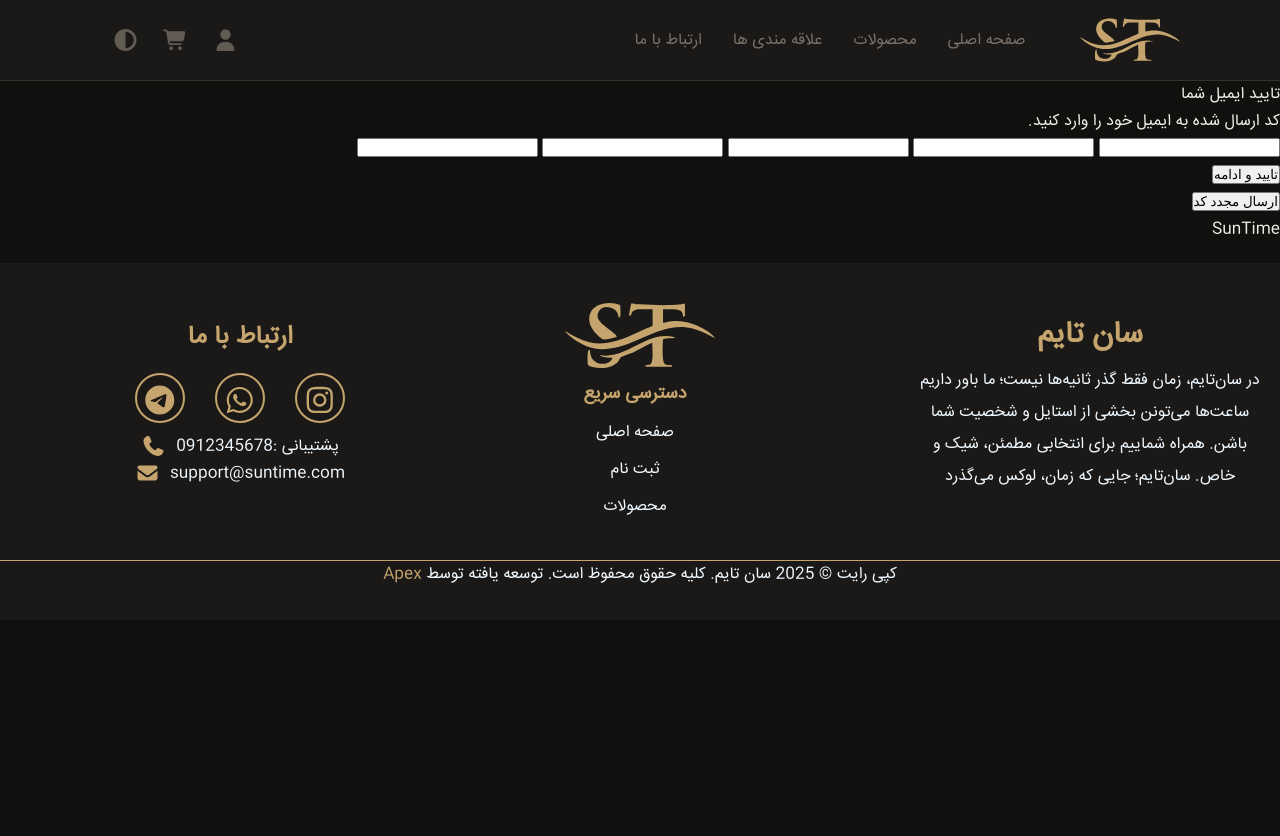
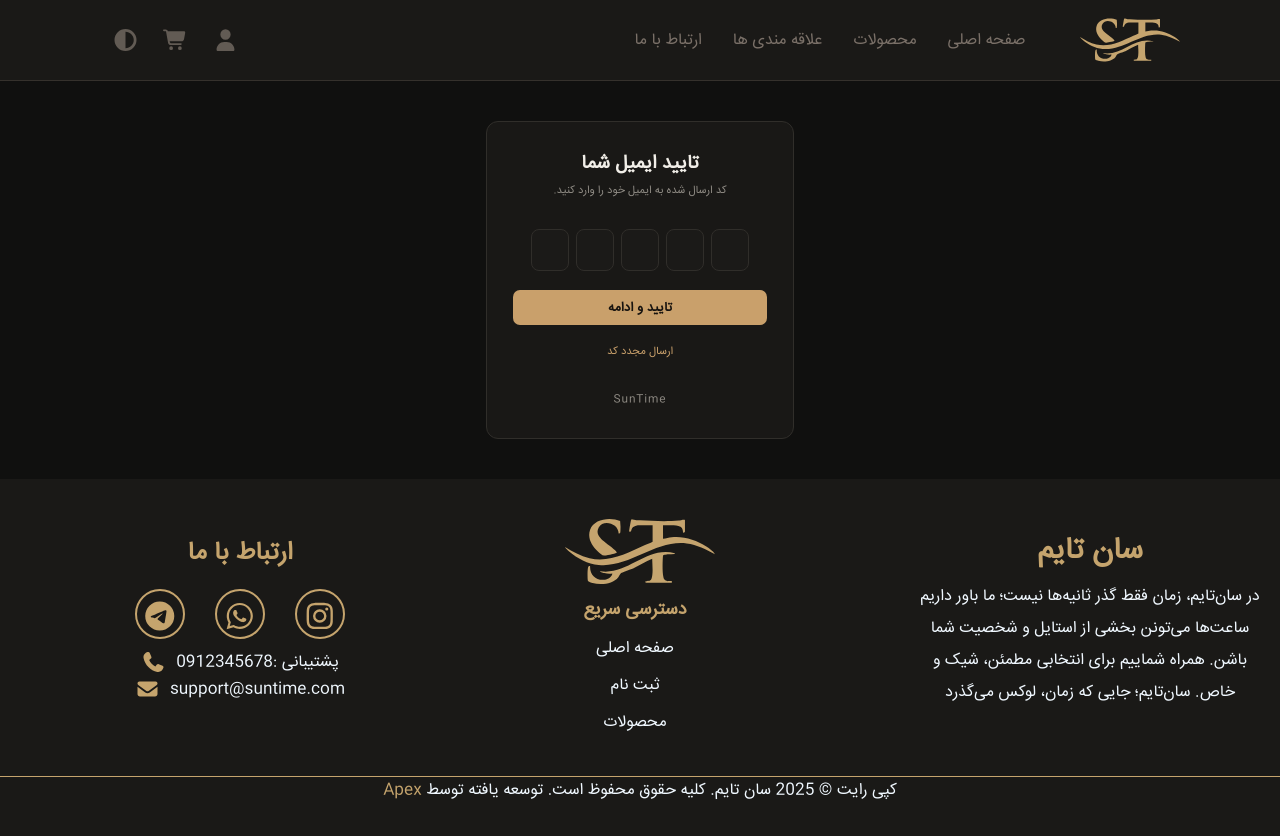
Before and after one commit to Parsa-Zolfaghari/Shoping-project-frontend, a website: page pages/auth/email-vertification.html in a window 1280 px wide. Before the commit the page ends 800 px from the top, so only its background shows below. Drawn offline with Linux system fonts and the light colour scheme; files whose address does not match are found by name.

Commit message:
Agent Host changes for agents/css-form-email-verification-design (#71)

```diff
--- a/styles/features/auth/auth.css
+++ b/styles/features/auth/auth.css
@@ -448,6 +448,145 @@
     }
 }
 
+
+/* ========================================
+   EMAIL VERIFICATION
+======================================== */
+
+.from-email__vertification {
+    width: min(100% - 40px, 308px);
+    margin: 40px auto;
+    padding: 27px 26px 26px;
+
+    background-color: var(--auth-card-bg);
+    border: 1px solid var(--auth-border);
+    border-radius: 12px;
+}
+
+.container-email__vertification-box {
+    width: 100%;
+}
+
+.container-texts__box {
+    margin-bottom: 28px;
+    text-align: center;
+}
+
+.email-vertificated__title {
+    display: block;
+    margin-bottom: 3px;
+
+    color: var(--auth-text);
+    font-size: 19px;
+    font-weight: 700;
+    line-height: 1.6;
+}
+
+.write-code__text {
+    color: var(--auth-text-muted);
+    font-size: 11px;
+    line-height: 1.7;
+}
+
+.container-input__write-code {
+    display: flex;
+    justify-content: center;
+    gap: 7px;
+    margin-bottom: 19px;
+    direction: ltr;
+}
+
+.input-write__code {
+    width: 38px;
+    height: 42px;
+    padding: 0;
+
+    border: 1px solid var(--auth-border);
+    border-radius: 8px;
+    outline: none;
+
+    background-color: var(--auth-input-bg);
+    color: var(--auth-text);
+    font-family: inherit;
+    font-size: 16px;
+    font-weight: 700;
+    text-align: center;
+    transition:
+        border-color 0.2s ease,
+        box-shadow 0.2s ease;
+}
+
+.input-write__code:focus {
+    border-color: var(--auth-accent);
+    box-shadow: 0 0 0 2px rgba(201, 160, 107, 0.08);
+}
+
+.container-button__vertification,
+.container-button__resend-code {
+    width: 100%;
+}
+
+.btn-vertification,
+.btn-resend__code {
+    width: 100%;
+    height: 35px;
+
+    border: none;
+    border-radius: 7px;
+
+    font-family: inherit;
+    font-size: 13px;
+    font-weight: 700;
+    cursor: pointer;
+    transition:
+        background-color 0.2s ease,
+        color 0.2s ease,
+        transform 0.15s ease;
+}
+
+.btn-vertification {
+    background-color: var(--auth-accent);
+    color: #17130f;
+}
+
+.btn-vertification:hover {
+    background-color: var(--auth-accent-hover);
+}
+
+.btn-vertification:active,
+.btn-resend__code:active {
+    transform: scale(0.98);
+}
+
+.container-button__resend-code {
+    margin-top: 12px;
+}
+
+.btn-resend__code {
+    height: auto;
+    padding: 0;
+
+    background: transparent;
+    color: var(--auth-accent);
+    font-size: 11px;
+    font-weight: 500;
+}
+
+.btn-resend__code:hover {
+    color: var(--auth-accent-hover);
+}
+
+.container-text__suntime {
+    margin-top: 21px;
+    text-align: center;
+}
+
+.text-suntime {
+    color: var(--auth-text-muted);
+    font-size: 11px;
+    letter-spacing: 0.08em;
+}
+
 /* ========================================
    RESPONSIVE
 ======================================== */
@@ -518,6 +657,21 @@
         font-size: 11px;
     }
 
+    .from-email__vertification {
+        width: min(100% - 32px, 308px);
+        margin: 20px auto;
+        padding: 25px 20px 23px;
+    }
+
+    .email-vertificated__title {
+        font-size: 16px;
+    }
+
+    .input-write__code {
+        width: 36px;
+        height: 40px;
+        font-size: 14px;
+    }
 
     .auth-footer {
         font-size: 10px;
@@ -539,4 +693,17 @@
         padding: 22px 16px;
     }
 
+    .from-email__vertification {
+        width: min(100% - 24px, 308px);
+        padding: 22px 16px;
+    }
+
+    .container-input__write-code {
+        gap: 5px;
+    }
+
+    .input-write__code {
+        width: 34px;
+    }
+
 }
```
